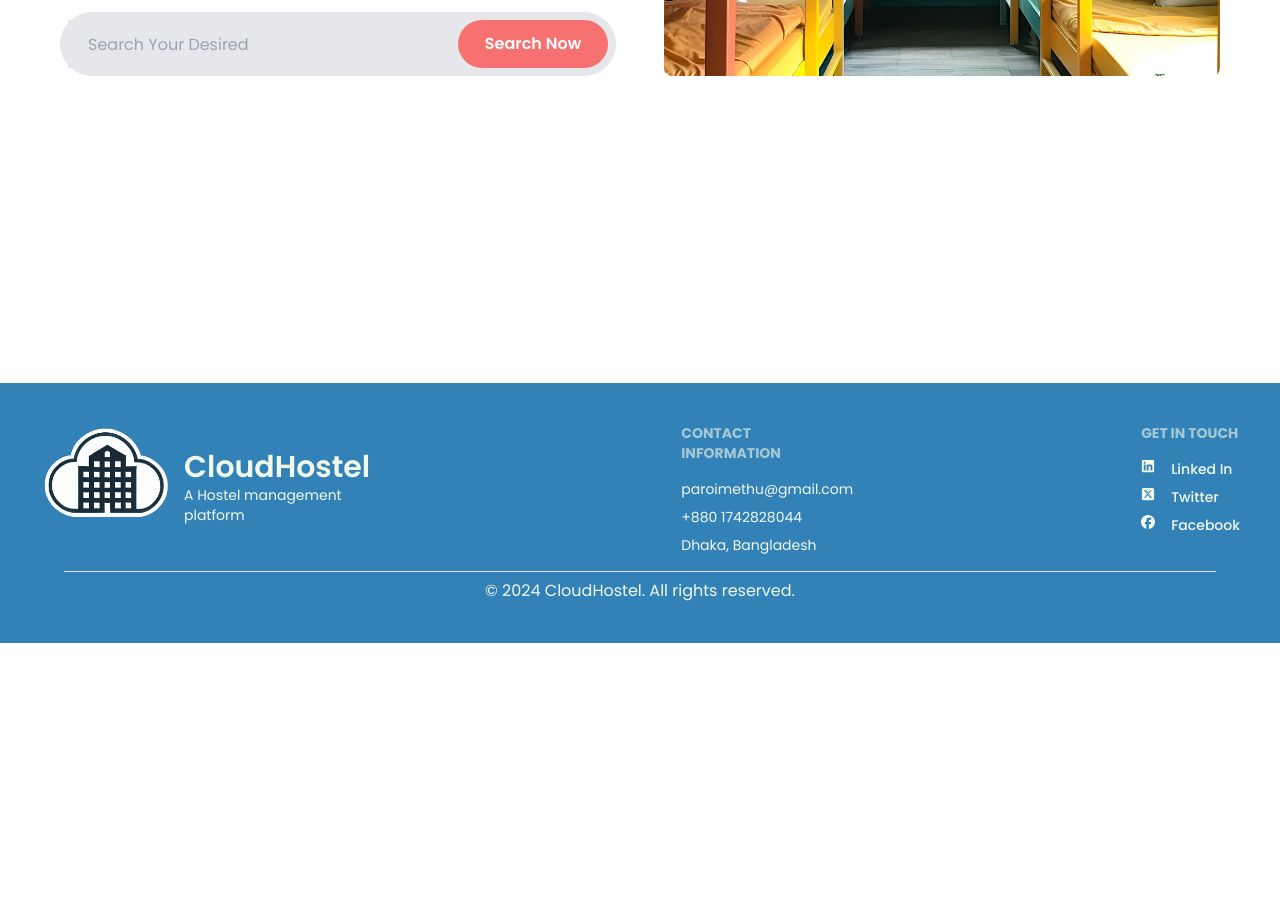
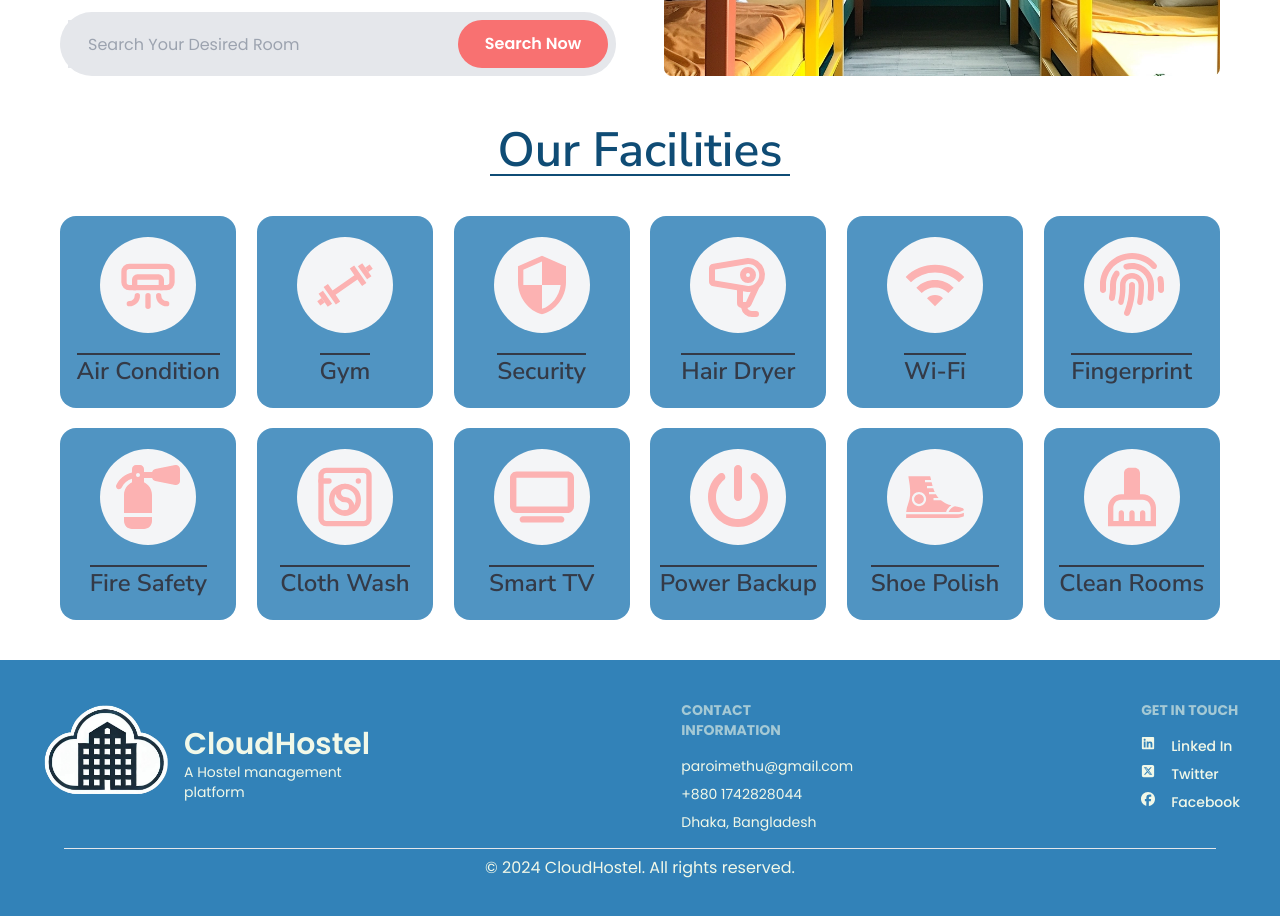
Before and after one commit to MethuParoi/edu-care-client, a React (Vite) app: page / in a window 1280 px wide. Shown: the part 460-1376 px from the top of the page. Before the commit the page ends 1103 px from the top, so only its background shows below. Built offline with nearby package versions, Linux system fonts and the light colour scheme; no server answers.

Commit message:
our facilities section added

```diff
--- /dev/null
+++ b/src/components/home/FacilityCard.jsx
@@ -0,0 +1,62 @@
+import { CgGym } from "react-icons/cg";
+import {
+  MdCleaningServices,
+  MdOutlineSecurity,
+  MdOutlineWifi,
+} from "react-icons/md";
+import { TbAirConditioning } from "react-icons/tb";
+import { PiHairDryerBold } from "react-icons/pi";
+import {
+  FaFingerprint,
+  FaFireExtinguisher,
+  FaPowerOff,
+  FaTv,
+} from "react-icons/fa6";
+import { LuWashingMachine } from "react-icons/lu";
+import { GiConverseShoe } from "react-icons/gi";
+
+const FacilityCard = ({ title, type }) => {
+  const renderIcon = () => {
+    switch (type) {
+      case "gym":
+        return <CgGym className="h-16 w-16 text-accentHover" />;
+      case "security":
+        return <MdOutlineSecurity className="h-16 w-16 text-accentHover" />;
+      case "airCondition":
+        return <TbAirConditioning className="h-16 w-16 text-accentHover" />;
+      case "hairDryer":
+        return <PiHairDryerBold className="h-16 w-16 text-accentHover" />;
+      case "wifi":
+        return <MdOutlineWifi className="h-16 w-16 text-accentHover" />;
+      case "fingerprint":
+        return <FaFingerprint className="h-16 w-16 text-accentHover" />;
+      case "fireSafety":
+        return <FaFireExtinguisher className="h-16 w-16 text-accentHover" />;
+      case "washingMachine":
+        return <LuWashingMachine className="h-16 w-16 text-accentHover" />;
+      case "tv":
+        return <FaTv className="h-16 w-16 text-accentHover" />;
+      case "powerBackup":
+        return <FaPowerOff className="h-16 w-16 text-accentHover" />;
+      case "shoePolish":
+        return <GiConverseShoe className="h-16 w-16 text-accentHover" />;
+      case "cleaningServices":
+        return <MdCleaningServices className="h-16 w-16 text-accentHover" />;
+      default:
+        return null;
+    }
+  };
+
+  return (
+    <div className="w-36 sm:w-44 h-48 bg-secondary opacity-85 flex flex-col items-center justify-center gap-y-5 rounded-2xl">
+      <div className="h-24 w-24 rounded-full bg-gray-100 flex items-center justify-center">
+        {renderIcon()}
+      </div>
+      <h1 className="text-xl sm:text-2xl font-semibold nunitoSans-font text-gray-900 border-t-2 border-gray-900 text-center">
+        {title}
+      </h1>
+    </div>
+  );
+};
+
+export default FacilityCard;
--- a/src/components/home/Hero.jsx
+++ b/src/components/home/Hero.jsx
@@ -3,9 +3,9 @@ import Slider from "./slider";
 
 const Hero = () => {
   return (
-    <div className="flex flex-col md:flex-row justify-around gap-y-10 ">
+    <div className="flex flex-col md:flex-row justify-around gap-y-10 md:gap-y-0 h-[680px] sm:h-[600px] md:h-[450px] lg:h-[500px] xl:h-[450px]">
       <div className="w-full md:w-1/2 md:mr-12">
-        <h3 className="text-lg lg:text-xl font-bold text-accentHover Nunito Sans mb-4">
+        <h3 className="text-lg lg:text-xl font-bold text-accentHover nunitoSans-font mb-4">
           Smart Living Made Simple
         </h3>
         <h1 className="text-3xl lg:text-5xl font-bold text-primary nanumMyeongjo-font mb-6">
--- /dev/null
+++ b/src/components/home/OurFacilities.jsx
@@ -0,0 +1,74 @@
+import FacilityCard from "./FacilityCard";
+
+const OurFacilities = () => {
+  const facilities = [
+    {
+      title: "Air Condition",
+      type: "airCondition",
+    },
+    {
+      title: "Gym",
+      type: "gym",
+    },
+    {
+      title: "Security",
+      type: "security",
+    },
+
+    {
+      title: "Hair Dryer",
+      type: "hairDryer",
+    },
+    {
+      title: "Wi-Fi",
+      type: "wifi",
+    },
+    {
+      title: "Fingerprint",
+      type: "fingerprint",
+    },
+    {
+      title: "Fire Safety",
+      type: "fireSafety",
+    },
+    {
+      title: "Cloth Wash",
+      type: "washingMachine",
+    },
+    {
+      title: "Smart TV",
+      type: "tv",
+    },
+    {
+      title: "Power Backup",
+      type: "powerBackup",
+    },
+    {
+      title: "Shoe Polish",
+      type: "shoePolish",
+    },
+    {
+      title: "Clean Rooms",
+      type: "cleaningServices",
+    },
+  ];
+  return (
+    <div>
+      <p className=" text-primary dark:text-gray-400 sm:text-5xl text-4xl font-semibold text-center nunitoSans-font border-b-2 border-primary dark:border-gray-400 w-[300px] mx-auto">
+        Our Facilities
+      </p>
+      {/* grid section */}
+      <div className="grid grid-cols-2 md:grid-cols-3 lg:grid-cols-4 xl:grid-cols-6 justify-items-center gap-5 mt-10">
+        {facilities.map((facility, index) => (
+          <FacilityCard
+            key={index}
+            title={facility.title}
+            type={facility.type}
+          />
+        ))}
+      </div>
+    </div>
+  );
+};
+
+export default OurFacilities;
--- a/src/components/home/SearchSection.jsx
+++ b/src/components/home/SearchSection.jsx
@@ -3,7 +3,7 @@ const SearchSection = () => {
     <div className="w-full mt-10 flex justify-between items-center bg-gray-200 p-2 rounded-[2rem] h-16">
       <div>
         <input
-          className="w-[200px] h-12 bg-gray-200 px-5 outline-none"
+          className="w-[160px] sm:w-[300px] h-12 bg-gray-200 px-5 outline-none"
           type="text"
           placeholder="Search Your Desired Room"
         />
--- a/src/components/home/slider.jsx
+++ b/src/components/home/slider.jsx
@@ -88,7 +88,7 @@ const Slider = () => {
               />
               <div
                 onClick={handlePrevPage}
-                className="z-10 absolute bottom-1/2 left-4"
+                className="z-10 absolute top-32 left-4"
               >
                 <button className="bg-gray-800 bg-opacity-60 text-white p-2 rounded-full flex justify-center items-center">
                   <FaAngleLeft size={13} />
@@ -97,7 +97,7 @@ const Slider = () => {
 
               <div
                 onClick={handleNextPage}
-                className="z-10 absolute bottom-1/2 right-4"
+                className="z-10 absolute top-32 right-4"
               >
                 <button className="bg-gray-800 bg-opacity-60 text-white p-2 rounded-full flex justify-center items-center">
                   <FaAngleRight size={13} />
--- a/src/pages/Home.jsx
+++ b/src/pages/Home.jsx
@@ -1,5 +1,6 @@
 import { Helmet } from "react-helmet-async";
 import Hero from "../components/home/Hero";
+import OurFacilities from "../components/home/OurFacilities";
 
 const Home = () => {
   return (
@@ -9,6 +10,7 @@ const Home = () => {
       </Helmet>
       {/* hero section */}
       <Hero />
+      <OurFacilities />
     </div>
   );
 };
```
